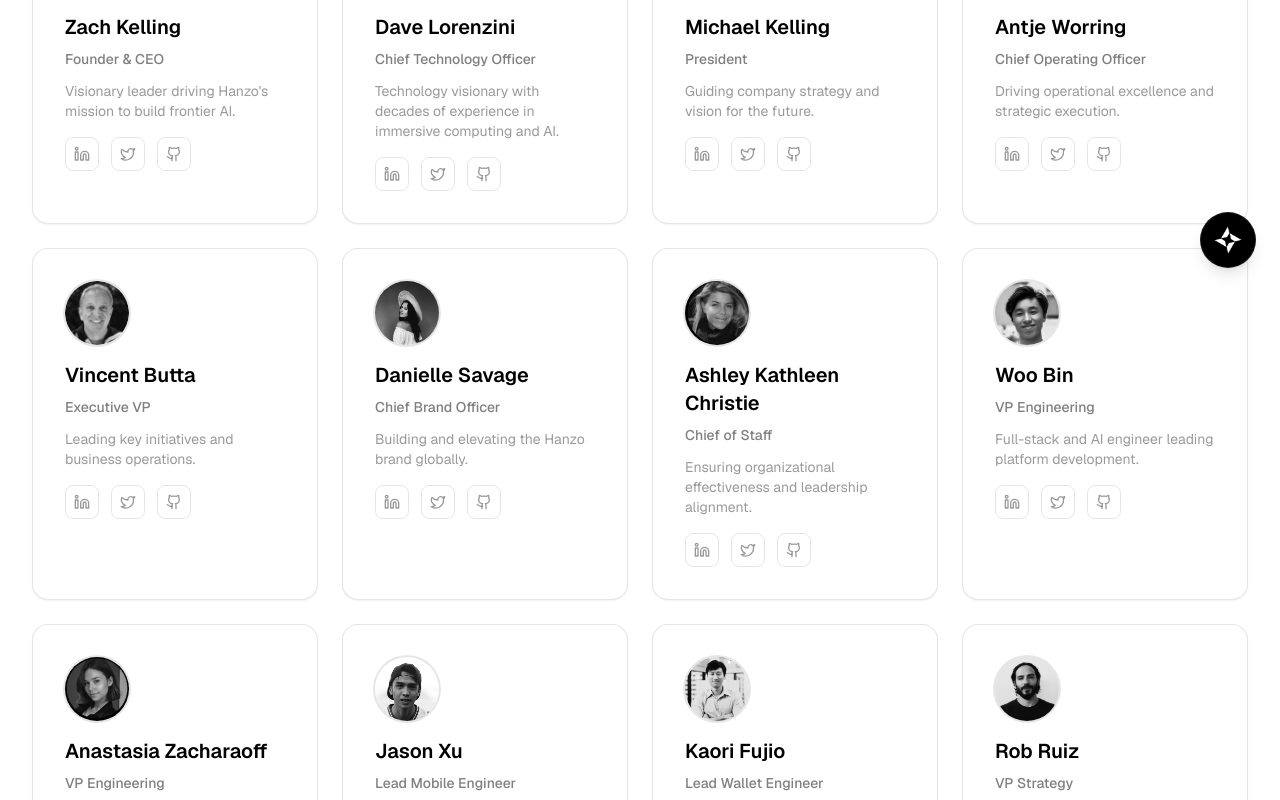
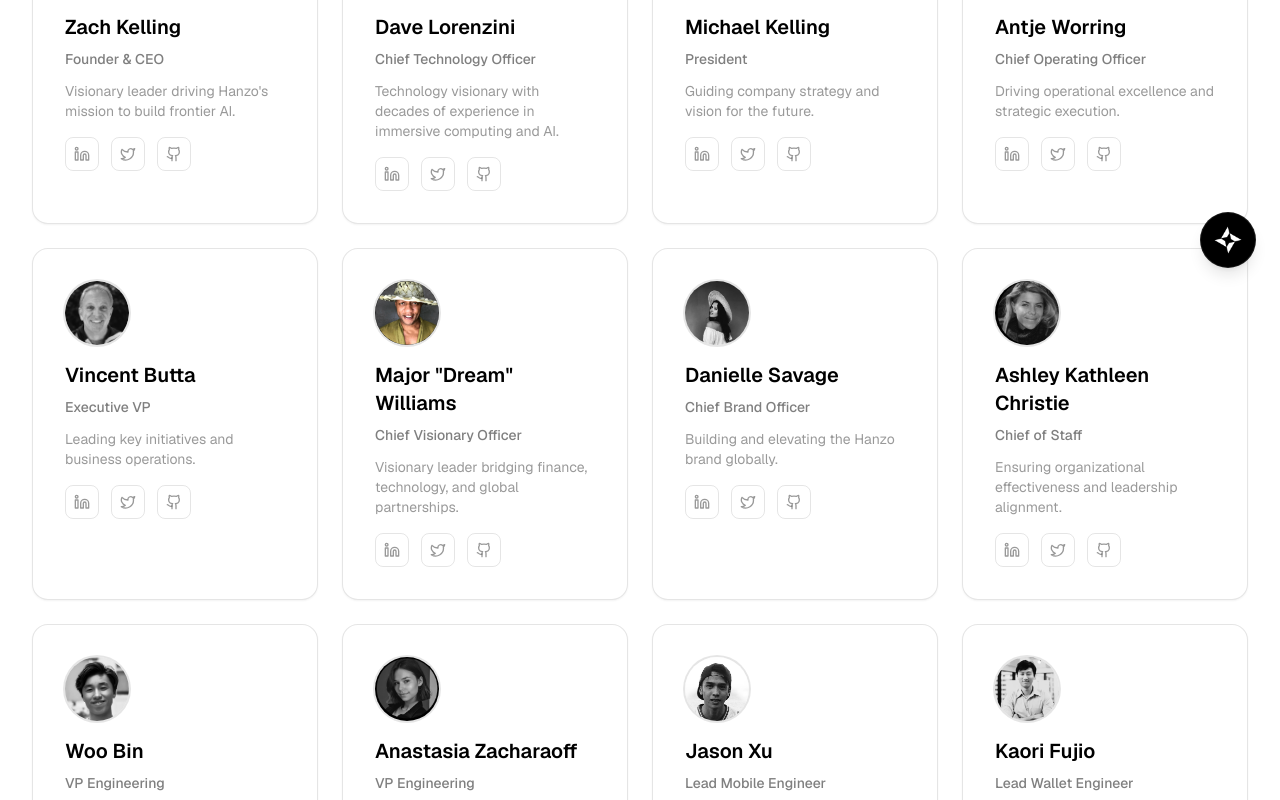
Before and after one commit to hanzoai/hanzo.industries, a React (Vite) app: page /team in a window 1280 px wide. Shown: the part 508-1308 px from the top of the page. Built offline with nearby package versions, Linux system fonts and the light colour scheme.

Commit message:
feat: add Major "Dream" Williams as Chief Visionary Officer

```diff
--- a/src/components/Leadership.tsx
+++ b/src/components/Leadership.tsx
@@ -35,6 +35,12 @@ const Leadership = () => {
       title: "Executive VP",
       bio: "Leading key business initiatives and strategic operations. Expert in driving growth and operational excellence across the organization.",
       image: "/leadership/vincent-butta.jpg"
+    },
+    {
+      name: 'Major "Dream" Williams',
+      title: "Chief Visionary Officer",
+      bio: "Visionary leader with diverse talents in finance, entrepreneurship, and technology. Inspires and collaborates with international thought leaders to transform challenges into opportunities.",
+      image: "/leadership/major-williams.png"
     },
     {
       name: "Danielle Savage",
--- a/src/pages/Team.tsx
+++ b/src/pages/Team.tsx
@@ -57,6 +57,14 @@ export default function Team() {
       icon: MessagesSquare,
       gradient: "from-green-500 to-emerald-500",
       image: "/leadership/vincent-butta.jpg"
+    },
+    {
+      name: 'Major "Dream" Williams',
+      role: "Chief Visionary Officer",
+      description: "Visionary leader bridging finance, technology, and global partnerships.",
+      icon: Lightbulb,
+      gradient: "from-amber-500 to-yellow-500",
+      image: "/leadership/major-williams.png"
     },
     {
       name: "Danielle Savage",
```
Also changed, not shown: public/leadership/major-williams.png (added).
